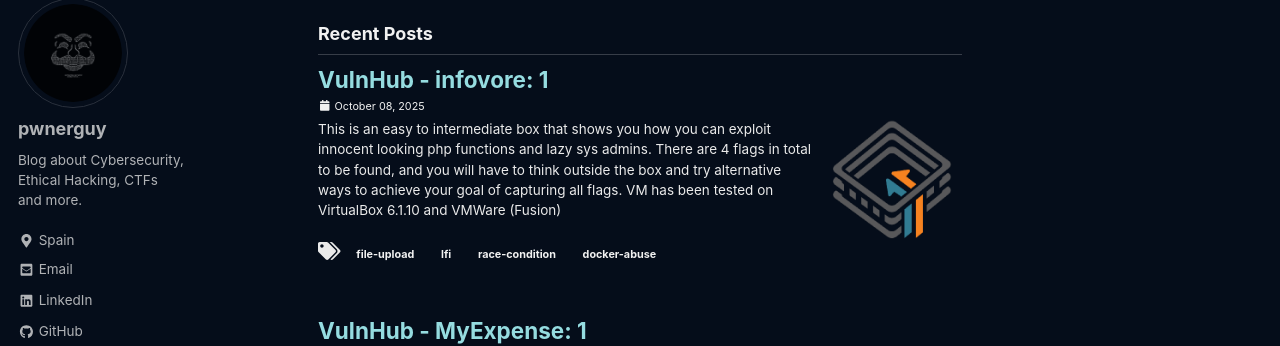
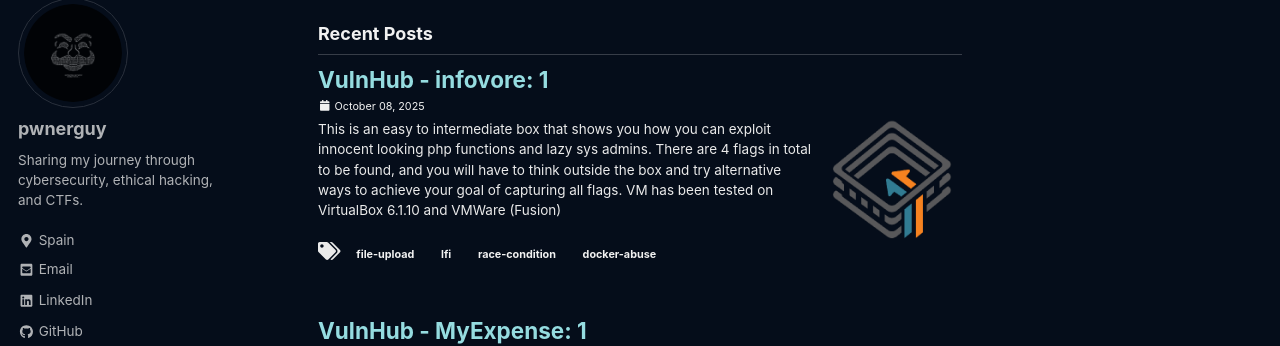
Before and after one commit to pwnerguy/pwnerguy.github.io, a Jekyll site: the page built from index.html, in a window 1280 px wide. Shown: the part 93-439 px from the top of the page. Built offline with Jekyll 4.4.1, drawn with Linux system fonts in a browser that asks for light colours; cached includes are drawn as plain includes; a script that is not in the unit is left out; the list of posts is cut into pages by our own code.

Commit message:
Minor changes

```diff
--- a/_config.yml
+++ b/_config.yml
@@ -19,7 +19,7 @@
 title                    : "pwnerguy's Blog"
 title_separator          : "-"
 name                     : "pwnerguy"
-description              : "Posts about Cybersecurity, Ethical Hacking, CTFs and more."
+description              : "Sharing my journey through<br>cybersecurity, ethical hacking,<br>and CTFs."
 url                      : "https://pwnerguy.github.io" # the base hostname & protocol for your site e.g. "https://mmistakes.github.io"
 baseurl                  : # the subpath of your site, e.g. "/blog"
 repository               : "pwnerguy/pwnerguy.github.io" # GitHub username/repo-name e.g. "mmistakes/minimal-mistakes"
@@ -103,7 +103,7 @@
 author:
   name             : "pwnerguy"
   avatar           : "/assets/images/pwnerguy.png"
-  bio              : "Blog about Cybersecurity,<br>Ethical Hacking, CTFs<br>and more."
+  bio              : "Sharing my journey through<br>cybersecurity, ethical hacking,<br>and CTFs."
   location         : "Spain"
   email            : "rmp.it@proton.me"
   uri              :
--- a/_includes/head.html
+++ b/_includes/head.html
@@ -1,6 +1,8 @@
 <meta charset="utf-8">
 
 {% include seo.html %}
+
+<link rel="icon" type="image/png" href="{{ '/assets/images/pwnerguy.png' | relative_url }}">
 
 <link href="{% if site.atom_feed.path %}{{ site.atom_feed.path }}{% else %}{{ '/feed.xml' | relative_url }}{% endif %}" type="application/atom+xml" rel="alternate" title="{{ site.title }} Feed">
 
```
